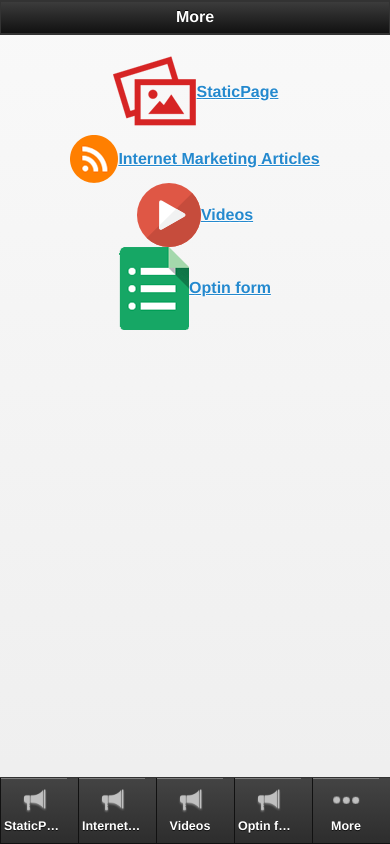
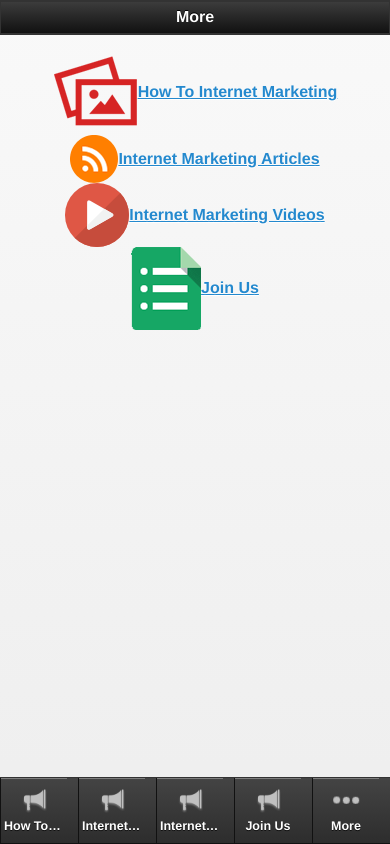
Before and after one commit to jarnailboparai/csware_HowToInternetMarketing_880, a plain HTML site: page more.html in a window 390 px wide. Drawn offline with Linux system fonts and the light colour scheme.

Commit message:
csware_HowToInternetMarketing_880

```diff
--- a/more.html
+++ b/more.html
@@ -107,7 +107,7 @@
 						</td>
 						<td>
 							<a href="staticpage_4717.html" rel="external" data-ajax="flase" >
-								<label>StaticPage</label>
+								<label>How To Internet Marketing</label>
 							</a>
 						</td>
 					</tr>
@@ -151,7 +151,7 @@
 						</td>
 						<td>
 							<a href="video_4718.html" rel="external" data-ajax="flase" >
-								<label>Videos</label>
+								<label>Internet Marketing Videos</label>
 							</a>
 						</td>
 					</tr>
@@ -173,7 +173,7 @@
 						</td>
 						<td>
 							<a href="aweber_4719.html" rel="external" data-ajax="flase" >
-								<label>Optin form</label>
+								<label>Join Us</label>
 							</a>
 						</td>
 					</tr>
@@ -193,7 +193,7 @@
 
             <style> .nav-glyphish-example .ui-btn .ui-btn-inner { padding-top: 40px !important; width: 60px!important;}		.nav-glyphish-example .ui-btn .ui-icon { width: 30px!important; height: 30px!important; margin-left: -15px !important; box-shadow: none!important; -moz-box-shadow: none!important; -webkit-box-shadow: none!important; -webkit-border-radius: 0 !important; border-radius: 0 !important; }#tab1 .ui-icon { background:  url("icons_tech_1579.png") 50% 50% no-repeat; background-size: 50px 50px; }#tab2 .ui-icon { background:  url("icons_communication_1092.png") 50% 50% no-repeat; background-size: 50px 50px; }#tab3 .ui-icon { background:  url("64Px_-_504-11.png") 50% 50% no-repeat; background-size: 30px 30px; }#tab4 .ui-icon { background:  url("64Px_-_504-210.png") 50% 50% no-repeat; background-size: 30px 30px; }#tab5 .ui-icon { background:  url("more.png") 50% 50% no-repeat; background-size: 30px 30px; }</style>
 
-            <div data-role="footer" data-position="fixed" class="nav-glyphish-example" data-id="myfooter" data-theme="a" data-tap-toggle="false"><div data-role="navbar" class="nav-glyphish-example"><ul><li><a href="staticpage_4717.html" id="tab2" data-icon="custom" rel="external"  data-gourl="staticpage_4717.html" class="" onclick="window.open('staticpage_4717.html','_self', 'location=yes')">StaticPage</a></li><li><a href="rss_4716.html" id="tab2" data-icon="custom" rel="external"  data-gourl="rss_4716.html" class="" onclick="window.open('rss_4716.html','_self', 'location=yes')">Internet Marketing Articles</a></li><li><a href="video_4718.html" id="tab2" data-icon="custom" rel="external"  data-gourl="video_4718.html" class="" onclick="window.open('video_4718.html','_self', 'location=yes')">Videos</a></li><li><a href="aweber.html" id="tab2" data-icon="custom" rel="external"  data-gourl="aweber.html" class="" onclick="window.open('aweber.html','_self', 'location=yes')">Optin form</a></li><li><a href="more.html" id="tab5" data-icon="custom" rel="external">More</a></li></ul></div></div>
+            <div data-role="footer" data-position="fixed" class="nav-glyphish-example" data-id="myfooter" data-theme="a" data-tap-toggle="false"><div data-role="navbar" class="nav-glyphish-example"><ul><li><a href="staticpage_4717.html" id="tab2" data-icon="custom" rel="external"  data-gourl="staticpage_4717.html" class="" onclick="window.open('staticpage_4717.html','_self', 'location=yes')">How To Internet Marketing</a></li><li><a href="rss_4716.html" id="tab2" data-icon="custom" rel="external"  data-gourl="rss_4716.html" class="" onclick="window.open('rss_4716.html','_self', 'location=yes')">Internet Marketing Articles</a></li><li><a href="video_4718.html" id="tab2" data-icon="custom" rel="external"  data-gourl="video_4718.html" class="" onclick="window.open('video_4718.html','_self', 'location=yes')">Internet Marketing Videos</a></li><li><a href="aweber.html" id="tab2" data-icon="custom" rel="external"  data-gourl="aweber.html" class="" onclick="window.open('aweber.html','_self', 'location=yes')">Join Us</a></li><li><a href="more.html" id="tab5" data-icon="custom" rel="external">More</a></li></ul></div></div>
 
         </div>
 
```
Also changed, not shown: aweber_4719.html (+3 -3 lines), index.html (+3 -3 lines), staticpage_4717.html (+2 -2 lines), video_4718.html (+2 -2 lines).
